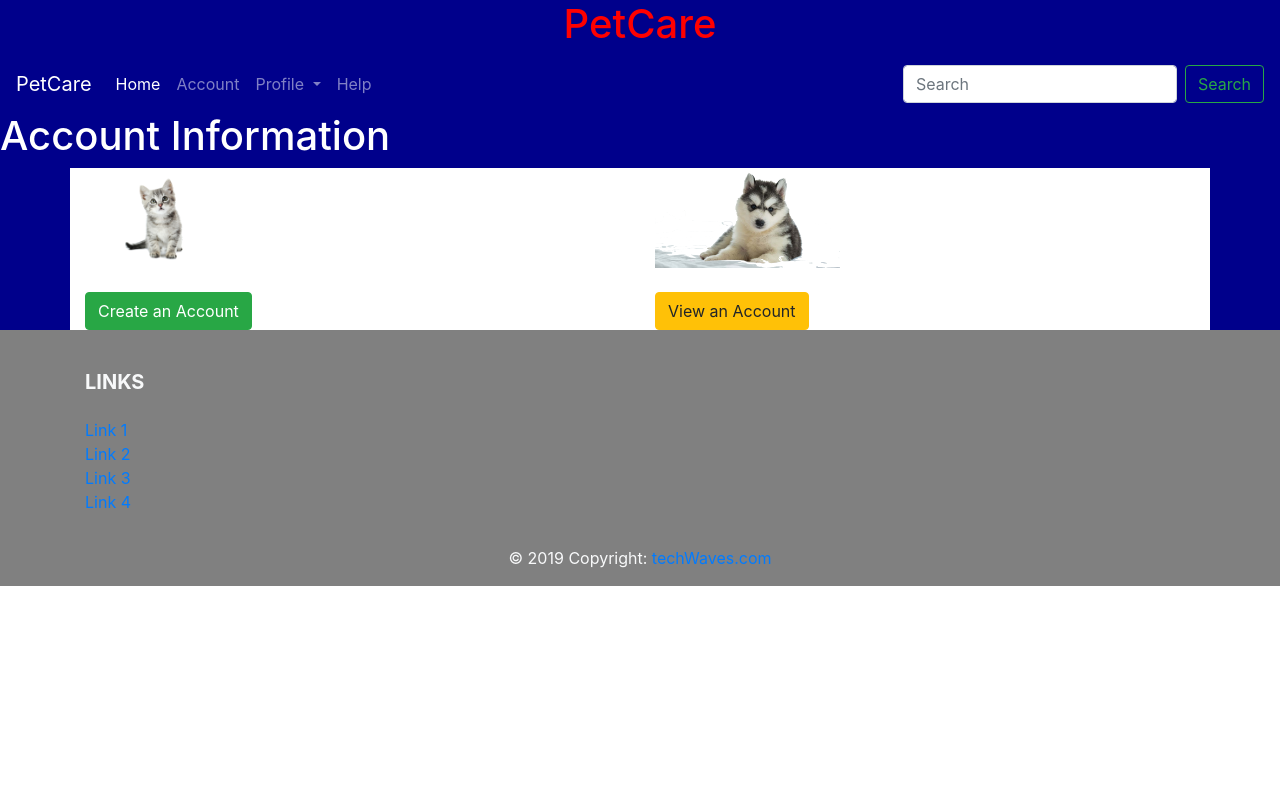
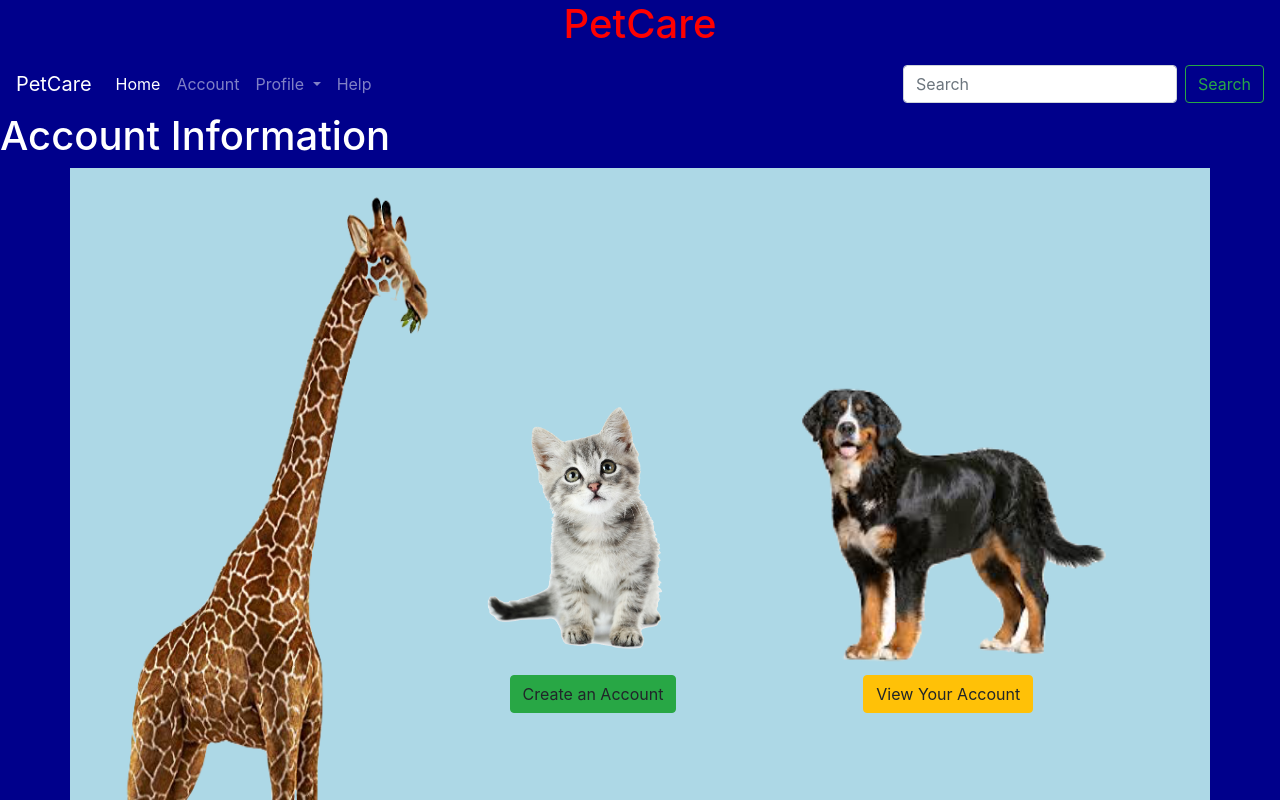
Before and after one commit to saiallala/PetCare, an Angular app in the folder PetCare/: page /account in a window 1280 px wide. Shown: the top 800 px of the page. Built offline with nearby package versions, Linux system fonts and the light colour scheme.

Commit message:
finished arraging the account page

```diff
--- a/PetCare/src/app/account/account.component.html
+++ b/PetCare/src/app/account/account.component.html
@@ -1,23 +1,25 @@
+<h1>Account Information</h1>
+<div class="container" style="background: lightblue;">
+  <div class="row">
+      <div class="col-sm-3">
+            <img src="../assets/giraffe.png"
+            height=900px
+            width = 400px
+            alt="giraffe"><br>
+    </div>
+    <div class="col-sm-4 account">
+      <a class="btn" routerLink="/createAccount">
+          <img src="../assets/kitten.png" height=300px alt="kitten">
+          <a class="btn btn-success">Create an Account</a>
+      </a>
+    </div>
 
-  <h1>Account Information</h1>
-  <div class="container" style="background: white;">
-    <div class="row">
-      <div class="col-sm-6">
-        <img src= "../assets/kitten.png"
-        height = 100px
-        alt ="kitten">
-        <br>
-        <br>
+      <div class="col-sm-4 account">
+        <a class="btn" routerLink="/viewAccount">
+            <img src="../assets/dog.png" height=300px alt="husky"><br>
+            <a class="btn btn-warning">View Your Account</a>
+        </a>
+    </div>
 
-        <a class="btn btn-success" routerLink="/createAccount"> Create an Account</a>
-      </div>
-      <div class="col-sm-6">
-          <img src='../assets/husky.png'
-          height = 100px
-          alt="husky">
-          <br>
-          <br>
-        <a class="btn btn-warning" routerLink="/viewAccount"> View an Account</a>
-      </div>
-    </div>
-  </div>
+ </div>
+</div>
--- a/PetCare/src/styles.css
+++ b/PetCare/src/styles.css
@@ -14,3 +14,10 @@ h3{
 label{
     color: white;
 }
+
+.account{
+  padding-top: 200px;
+  padding-bottom: 200px;
+  padding-right: 300px;
+  padding-left: 0px;
+}
```
Also changed, not shown: PetCare/src/assets/dog.png (added), PetCare/src/assets/giraffe.png (added).
